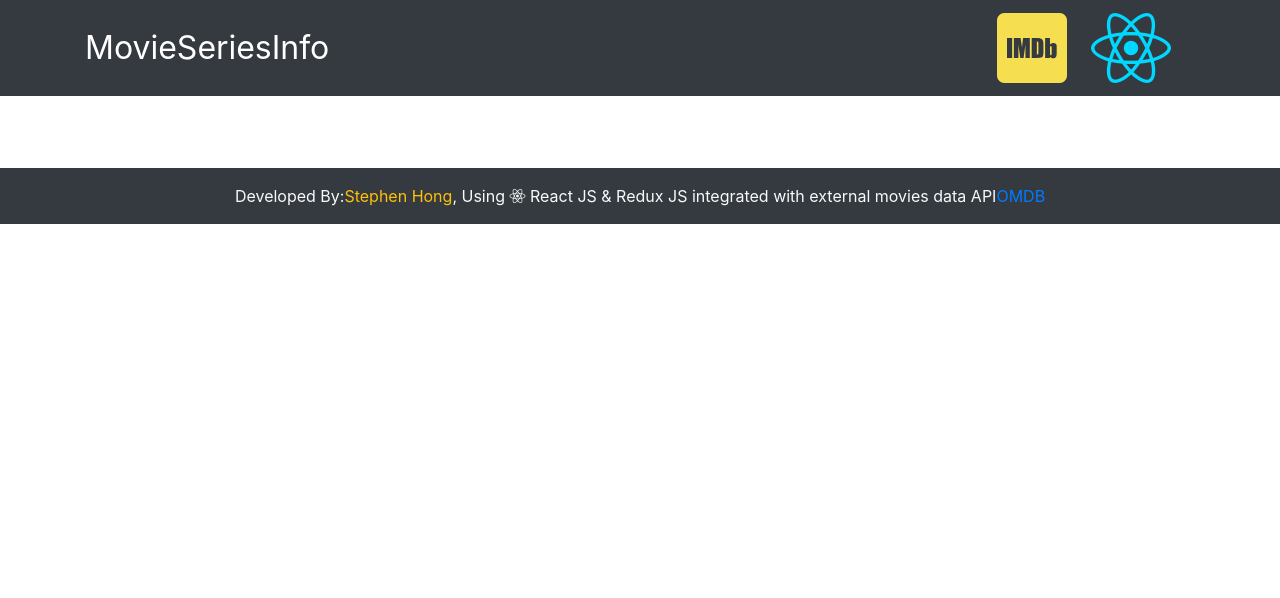
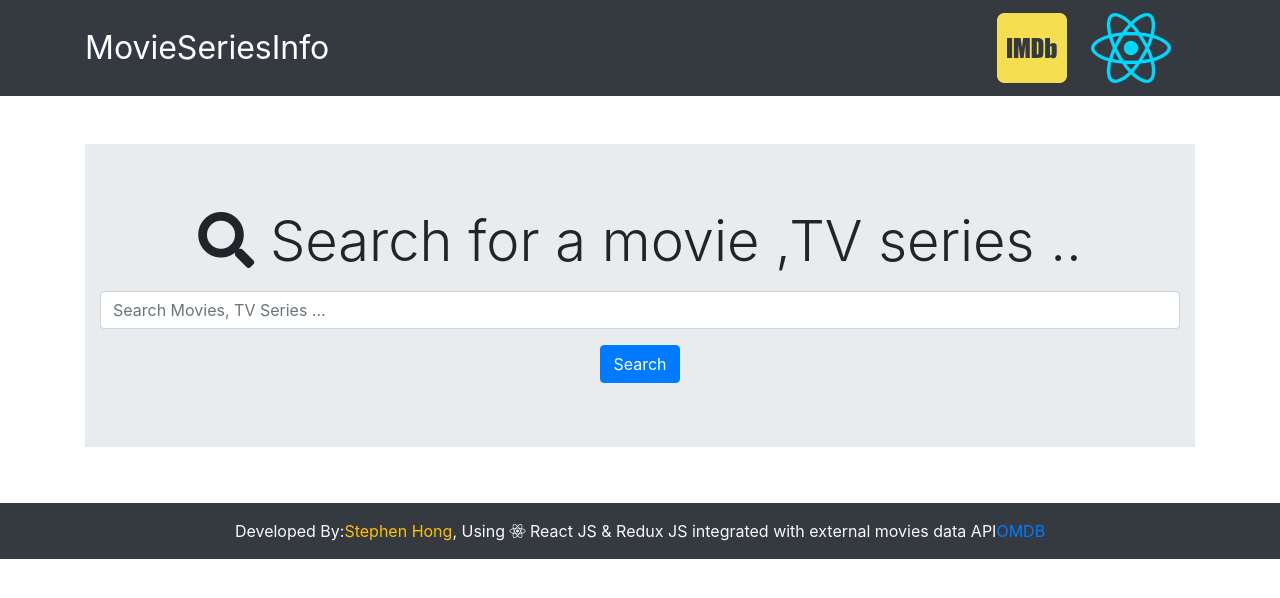
Before and after one commit to azurestefan/reduxmovieapp, a React (Create React App) app: page / in a window 1280 px wide. Shown: the top 598 px of the page. Built offline with nearby package versions, Linux system fonts and the light colour scheme.

Commit message:
Landing page

```diff
--- a/package.json
+++ b/package.json
@@ -9,6 +9,7 @@
     "axios": "0.21.1",
     "react": "^17.0.1",
     "react-dom": "^17.0.1",
+    "react-redux": "7.2.2",
     "react-scripts": "4.0.3",
     "redux": "4.0.5",
     "redux-devtools-extension": "2.13.8",
--- a/src/App.js
+++ b/src/App.js
@@ -1,15 +1,19 @@
 import React, { Component } from 'react';
+import { Provider } from 'react-redux';
 import './App.css';
-import Navbar from './components/Navbar';
-import Footer from './components/Footer';
+import Navbar from './components/layout/Navbar';
+import Footer from './components/layout/Footer';
+import Landing from './components/home/Landing';
+import store from './store';
 
 class App extends Component {
   render() {
     return (
-      <div className='App'>
+      <Provider store={store}>
         <Navbar />
+        <Landing />
         <Footer />
-      </div>
+      </Provider>
     );
   }
 }
--- /dev/null
+++ b/src/actions/searchActions.js
@@ -0,0 +1,13 @@
+//each action is a function. Each action has a type, payload.
+//the action here is search. We will trigger the search action when we press the enter.
+//Will call the api, the data will fetched and passed from the action into the reducer.
+//reducer will check the action type. If it is a movie action type it will set the movie into the action payload.
+import {SEARCH_MOVIE} from './types';
+
+//action with name searchMovie
+export const searchMovie = text => dispatch => { // In redux, when something is triggered, an action is dispatched. dispatch is coming from the redux thunk middleware.
+   dispatch({
+       type: SEARCH_MOVIE,
+       payload: text //the text that is passed from the action and is set into the payload.
+   }) // dispatching the action type and the action payload which will allow the reducer(searchReducer) to recognize our action.
+}
--- /dev/null
+++ b/src/actions/types.js
@@ -0,0 +1 @@
+export const SEARCH_MOVIE = 'SEARCH_MOVIE';
--- /dev/null
+++ b/src/components/home/Landing.js
@@ -0,0 +1,14 @@
+import React, { Component } from 'react';
+import SearchForm from './SearchForm';
+
+export class Landing extends Component {
+  render() {
+    return (
+      <div className='container'>
+        <SearchForm />
+      </div>
+    );
+  }
+}
+
+export default Landing;
--- /dev/null
+++ b/src/components/home/SearchForm.js
@@ -0,0 +1,33 @@
+import React, { Component } from 'react';
+import { connect } from 'react-redux'; //The connect() function connects a React component to a Redux store.
+import { searchMovie } from '../../actions/searchActions';
+
+export class SearchForm extends Component {
+  onChange = (e) => {
+    this.props.searchMovie(e.target.value);
+  };
+  render() {
+    return (
+      <div className='jumbotron jumbotron-fluid mt-5 text-center'>
+        <div className='container'>
+          <h1 className='display-4 mb-3'>
+            <i className='fa fa-search' /> Search for a movie ,TV series ..
+          </h1>
+          <form id='searchForm' onSubmit={this.onSubmit}>
+            <input type='text' className='form-control' name='searchText' placeholder='Search Movies, TV Series ...' onChange={this.onChange} />
+            <button type='submit' className='btn btn-primary btn-bg mt-3'>
+              Search
+            </button>
+          </form>
+        </div>
+      </div>
+    );
+  }
+}
+
+const mapStateToProps = state => ({
+    text: state.movies.text
+})
+
+
+export default connect(mapStateToProps, { searchMovie })(SearchForm);
--- /dev/null
+++ b/src/reducers/index.js
@@ -0,0 +1,6 @@
+import { combineReducers } from 'redux';
+import searchReducer from './searchReducer';
+
+export default combineReducers({
+  movies: searchReducer, //combineReducers is the parent state that literally combines all reduceres. Movies will take the values and states from searchReducer
+});
--- /dev/null
+++ b/src/reducers/searchReducer.js
@@ -0,0 +1,25 @@
+import { SEARCH_MOVIE } from '../actions/types';
+
+//initial states of our app. Reducer is recognizing the action by its type. All the types of our actions is stored in actions/types
+const initialState = {
+  //4 basic states in our application
+  text: '', //text user is entering in the search box.
+  movies: [], //json data from search result.
+  loading: false, //spinner will be applied depending on this state.
+  movie: [], // single move value from api.
+};
+
+//
+export default function tinker(state = initialState, action) {
+  //will test the action type. Depending on the action type it will set the value of that action which is the payload(data coming from the action) into specific states.
+  switch (action.type) {
+    case SEARCH_MOVIE: //If the action type is SEARCH_MOVIE,
+      return {
+        ...state,
+        text: action.payload, //will return the text state from the searchAction.js
+        loading: false,
+      };
+    default:
+      return state;
+  }
+}
--- a/src/store.js
+++ b/src/store.js
@@ -6,6 +6,6 @@
 const middleware = [thunk];
 const initialState = {};
 
-const store = createStore(rootReducer, initialState, composeWithDevTools(applyMiddleware(...middleware)));
+const store = createStore(rootReducer, initialState, composeWithDevTools(applyMiddleware(...middleware))); //spread operator applies other middleware needed for this store.
 
 export default store;
```
Also changed, not shown: src/components/layout/Footer.js (renamed from src/components/Footer.js), src/components/layout/Navbar.js (renamed from src/components/Navbar.js), 1 other file (tests, documents, lock files or other folders).
